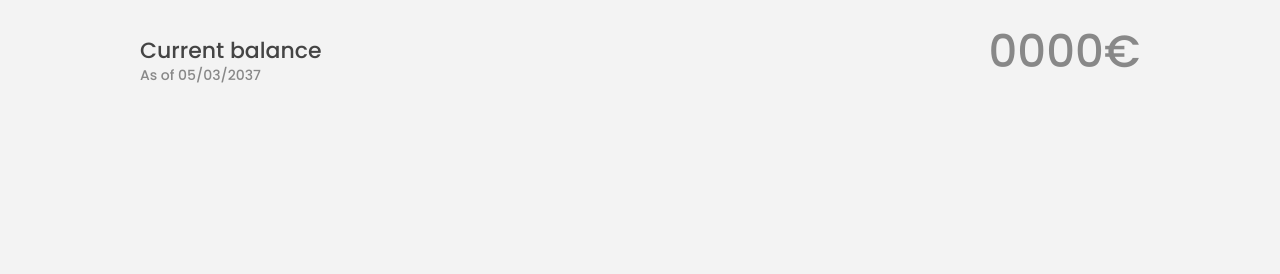
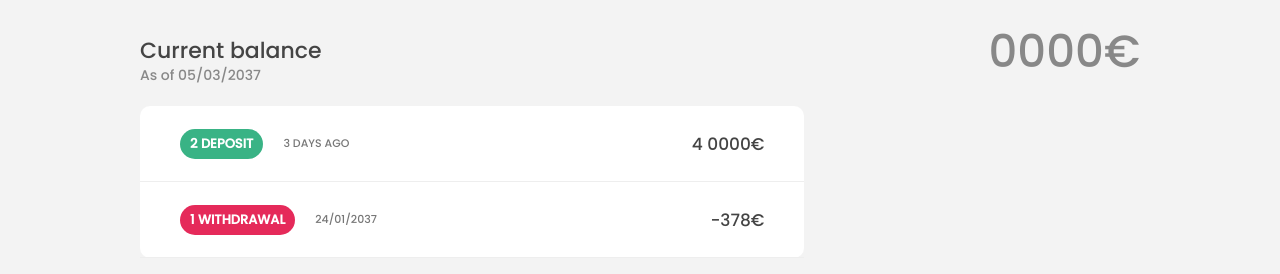
Before and after one commit to abanseka/Bankist, a website built with Vite: page index.html in a window 1280 px wide. Shown: the part 94-368 px from the top of the page. Built offline with nearby package versions, Linux system fonts and the light colour scheme.

Commit message:
Build transaction-view

```diff
--- a/index.html
+++ b/index.html
@@ -47,6 +47,20 @@
         </div>
         <p class="balance__value">0000€</p>
       </div>
+
+      <!-- TRANSACTIONS -->
+      <div class="transaction">
+        <div class="transaction__row">
+          <div class="transaction__type deposits">2 deposit</div>
+          <div class="transaction__date">3 days ago</div>
+          <div class="transaction__amount">4 0000€</div>
+        </div>
+        <div class="transaction__row">
+          <div class="transaction__type withdrawals">1 withdrawal</div>
+          <div class="transaction__date">24/01/2037</div>
+          <div class="transaction__amount">-378€</div>
+        </div>
+      </div>
     </main>
   </body>
 </html>
--- a/sass/_config.sass
+++ b/sass/_config.sass
@@ -3,5 +3,8 @@ $font-color : #444
 $white : #fff
 $gray : #777
 $gray2 : #888
+$gray3 : #eee
 $gray-primary : #ccc
 $gray-secondary : #bbb
+$green :#39b385
+$red: #e52a5a
--- /dev/null
+++ b/sass/_transactions.sass
@@ -0,0 +1,36 @@
+.transaction
+  grid-row: 2 / span 3
+  background-color: $white
+  border-radius: 1rem
+  // overflow: scroll
+
+  &__row
+    padding: 2.25rem 4rem
+    display: flex
+    align-items: center
+    border-bottom: 1px solid $gray3
+
+  &__type
+    font-size: 1.3rem
+    text-transform: uppercase
+    font-weight: bold
+    color: $white
+    padding: .5rem 1rem
+    border-radius: 2rem
+    margin-right: 2rem
+
+  &__date
+    font-size: 1.1rem
+    text-transform: uppercase
+    font-weight: 500
+    color: $gray
+
+  &__amount
+    font-size: 1.7rem
+    margin-left: auto
+
+.deposits
+  background-color: $green
+
+.withdrawals
+   background-color: $red
--- a/sass/style.sass
+++ b/sass/style.sass
@@ -3,3 +3,4 @@
 @import nav
 @import app-container
 @import balance
+@import transactions
```
Also changed, not shown: css/style.css, 1 other file.
